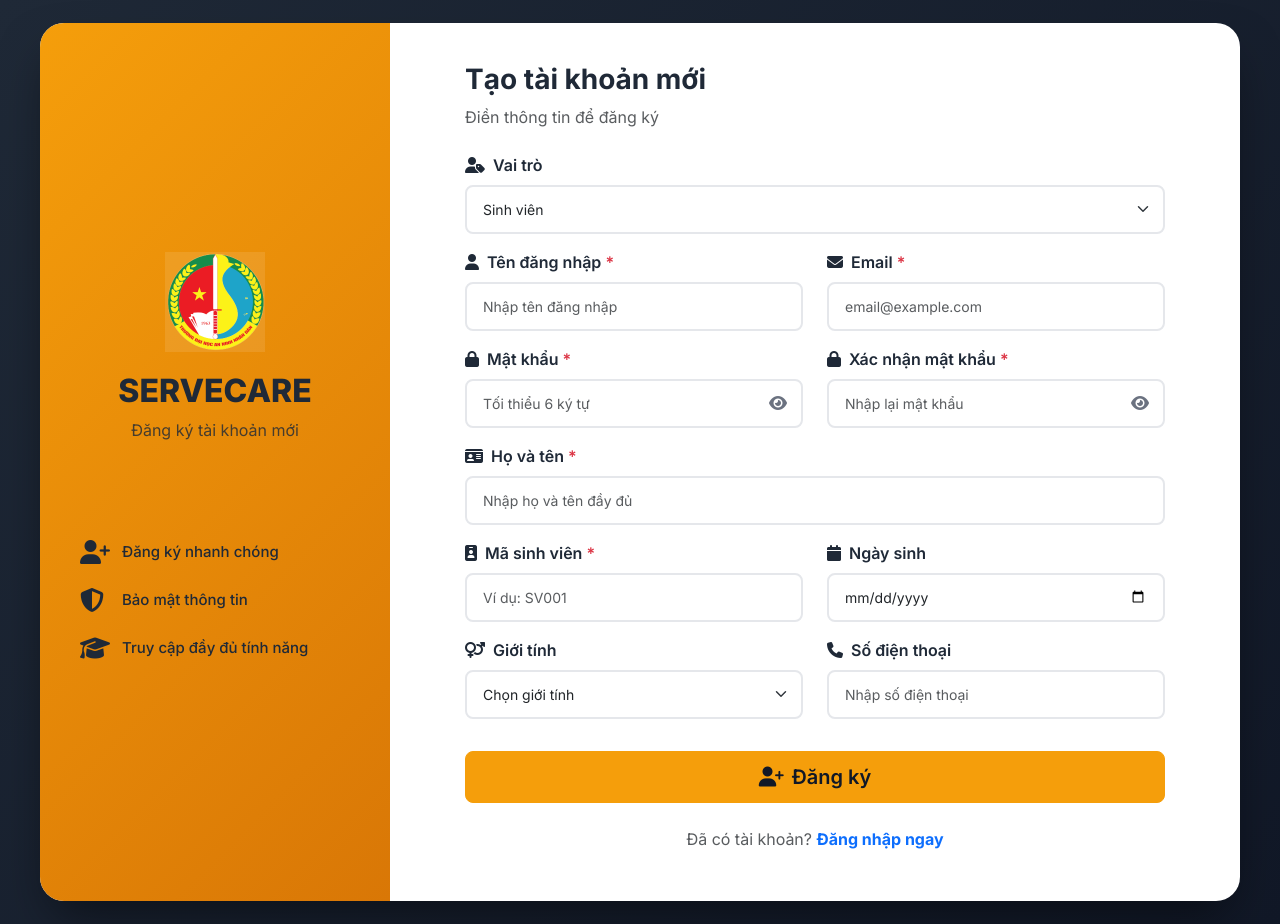
After one commit to NgocMinhTran445/Website, a Flask app: page /register in a window 1280 px wide. The commit adds this page. Run offline with Flask 3, Linux system fonts and the light colour scheme; some libraries are stand-ins or nearby versions.

Commit message:
add form register

```diff
--- a/app/routes/auth.py
+++ b/app/routes/auth.py
@@ -2,10 +2,11 @@ from functools import wraps
 from flask import Blueprint, render_template, redirect, url_for, flash, request
 from flask_login import login_user, logout_user, login_required, current_user
 from flask_wtf import FlaskForm
-from wtforms import StringField, PasswordField, BooleanField, SubmitField
-from wtforms.validators import DataRequired, Length, Email
-from app.models import User
+from wtforms import StringField, PasswordField, BooleanField, SubmitField, SelectField, DateField
+from wtforms.validators import DataRequired, Length, Email, EqualTo, ValidationError
+from app.models import User, Student, Lecturer
 from app import db
+from datetime import date
 
 auth_bp = Blueprint('auth', __name__)
 
@@ -67,6 +68,84 @@ class ChangePasswordForm(FlaskForm):
     ])
     confirm_password = PasswordField('Xác nhận mật khẩu mới', validators=[DataRequired()])
     submit = SubmitField('Đổi mật khẩu')
+
+
+class RegisterForm(FlaskForm):
+    """Form đăng ký tài khoản"""
+    role = SelectField('Vai trò',
+                      choices=[('student', 'Sinh viên'), ('lecturer', 'Giảng viên')],
+                      validators=[DataRequired(message='Vui lòng chọn vai trò')])
+
+    # Thông tin tài khoản
+    username = StringField('Tên đăng nhập', validators=[
+        DataRequired(message='Vui lòng nhập tên đăng nhập'),
+        Length(min=3, max=64, message='Tên đăng nhập từ 3-64 ký tự')
+    ])
+    email = StringField('Email', validators=[
+        DataRequired(message='Vui lòng nhập email'),
+        Email(message='Email không hợp lệ')
+    ])
+    password = PasswordField('Mật khẩu', validators=[
+        DataRequired(message='Vui lòng nhập mật khẩu'),
+        Length(min=6, message='Mật khẩu phải có ít nhất 6 ký tự')
+    ])
+    confirm_password = PasswordField('Xác nhận mật khẩu', validators=[
+        DataRequired(message='Vui lòng xác nhận mật khẩu'),
+        EqualTo('password', message='Mật khẩu xác nhận không khớp')
+    ])
+
+    # Thông tin cá nhân
+    full_name = StringField('Họ và tên', validators=[
+        DataRequired(message='Vui lòng nhập họ và tên'),
+        Length(min=3, max=100, message='Họ tên từ 3-100 ký tự')
+    ])
+
+    # Thông tin cho sinh viên
+    student_code = StringField('Mã sinh viên', validators=[
+        Length(max=20, message='Mã sinh viên tối đa 20 ký tự')
+    ])
+    dob = DateField('Ngày sinh', format='%Y-%m-%d', validators=[])
+    gender = SelectField('Giới tính',
+                        choices=[('', 'Chọn giới tính'), ('Nam', 'Nam'), ('Nữ', 'Nữ')],
+                        validators=[])
+
+    # Thông tin cho giảng viên
+    lecturer_code = StringField('Mã giảng viên', validators=[
+        Length(max=20, message='Mã giảng viên tối đa 20 ký tự')
+    ])
+    department = StringField('Khoa/Bộ môn', validators=[
+        Length(max=100, message='Khoa/Bộ môn tối đa 100 ký tự')
+    ])
+    degree = SelectField('Học vị',
+                        choices=[('', 'Chọn học vị'), ('Cử nhân', 'Cử nhân'), ('ThS', 'Thạc sĩ'),
+                                ('TS', 'Tiến sĩ'), ('PGS', 'Phó Giáo sư'), ('GS', 'Giáo sư')],
+                        validators=[])
+
+    phone = StringField('Số điện thoại', validators=[
+        Length(max=15, message='Số điện thoại tối đa 15 ký tự')
+    ])
+
+    submit = SubmitField('Đăng ký')
+
+    def validate_username(self, field):
+        """Kiểm tra username đã tồn tại chưa"""
+        if User.query.filter_by(username=field.data).first():
+            raise ValidationError('Tên đăng nhập đã được sử dụng')
+
+    def validate_email(self, field):
+        """Kiểm tra email đã tồn tại chưa"""
+        if User.query.filter_by(email=field.data).first():
+            raise ValidationError('Email đã được sử dụng')
+
+    def validate_student_code(self, field):
+        """Kiểm tra mã sinh viên đã tồn tại chưa"""
+        if field.data and Student.query.filter_by(student_code=field.data).first():
+            raise ValidationError('Mã sinh viên đã được sử dụng')
+
+    def validate_lecturer_code(self, field):
+        """Kiểm tra mã giảng viên đã tồn tại chưa"""
+        if field.data and Lecturer.query.filter_by(lecturer_code=field.data).first():
+            raise ValidationError('Mã giảng viên đã được sử dụng')
 
 
 # ==================== ROUTES ====================
@@ -143,3 +222,66 @@ def change_password():
         return redirect(url_for('auth.profile'))
 
     return render_template('auth/change_password.html', form=form)
+
+
+@auth_bp.route('/register', methods=['GET', 'POST'])
+def register():
+    """Xử lý đăng ký tài khoản"""
+    if current_user.is_authenticated:
+        return redirect(url_for('main.index'))
+
+    form = RegisterForm()
+
+    if form.validate_on_submit():
+        try:
+            # Tạo user
+            user = User(
+                username=form.username.data,
+                email=form.email.data,
+                role=form.role.data
+            )
+            user.set_password(form.password.data)
+            db.session.add(user)
+            db.session.flush()  # Để lấy user.id
+
+            # Tạo thông tin chi tiết theo role
+            if form.role.data == 'student':
+                if not form.student_code.data:
+                    flash('Vui lòng nhập mã sinh viên!', 'danger')
+                    return render_template('auth/register.html', form=form)
+
+                student = Student(
+                    user_id=user.id,
+                    student_code=form.student_code.data,
+                    full_name=form.full_name.data,
+                    dob=form.dob.data if form.dob.data else None,
+                    gender=form.gender.data if form.gender.data else None,
+                    phone=form.phone.data if form.phone.data else None,
+                    enrollment_year=date.today().year
+                )
+                db.session.add(student)
+
+            elif form.role.data == 'lecturer':
+                if not form.lecturer_code.data:
+                    flash('Vui lòng nhập mã giảng viên!', 'danger')
+                    return render_template('auth/register.html', form=form)
+
+                lecturer = Lecturer(
+                    user_id=user.id,
+                    lecturer_code=form.lecturer_code.data,
+                    full_name=form.full_name.data,
+                    department=form.department.data if form.department.data else None,
+                    degree=form.degree.data if form.degree.data else None,
+                    phone=form.phone.data if form.phone.data else None
+                )
+                db.session.add(lecturer)
+
+            db.session.commit()
+            flash(f'Đăng ký tài khoản thành công! Vui lòng đăng nhập.', 'success')
+            return redirect(url_for('auth.login'))
+
+        except Exception as e:
+            db.session.rollback()
+            flash(f'Có lỗi xảy ra: {str(e)}', 'danger')
+
+    return render_template('auth/register.html', form=form)
--- /dev/null
+++ b/app/templates/auth/register.html
@@ -0,0 +1,443 @@
+{% extends "base.html" %}
+
+{% block title %}Đăng ký - {{ app_name }}{% endblock %}
+
+{% block auth_content %}
+<div class="register-page">
+    <div class="register-container">
+        <div class="register-left">
+            <div class="brand-section">
+                <img src="{{ url_for('static', filename='images/logo.png') }}" alt="Logo" class="brand-logo">
+                <h1>{{ app_short_name }}</h1>
+                <p>Đăng ký tài khoản mới</p>
+            </div>
+
+            <div class="features-list">
+                <div class="feature-item">
+                    <i class="fas fa-user-plus"></i>
+                    <span>Đăng ký nhanh chóng</span>
+                </div>
+                <div class="feature-item">
+                    <i class="fas fa-shield-alt"></i>
+                    <span>Bảo mật thông tin</span>
+                </div>
+                <div class="feature-item">
+                    <i class="fas fa-graduation-cap"></i>
+                    <span>Truy cập đầy đủ tính năng</span>
+                </div>
+            </div>
+        </div>
+
+        <div class="register-right">
+            <div class="register-form-wrapper">
+                <h2>Tạo tài khoản mới</h2>
+                <p class="text-muted mb-4">Điền thông tin để đăng ký</p>
+
+                {% with messages = get_flashed_messages(with_categories=true) %}
+                    {% if messages %}
+                        {% for category, message in messages %}
+                            <div class="alert alert-{{ category }} mb-3">
+                                {{ message }}
+                            </div>
+                        {% endfor %}
+                    {% endif %}
+                {% endwith %}
+
+                <form method="POST" action="{{ url_for('auth.register') }}" id="registerForm">
+                    {{ form.hidden_tag() }}
+
+                    <!-- Chọn vai trò -->
+                    <div class="mb-3">
+                        <label class="form-label">
+                            <i class="fas fa-user-tag me-2"></i>Vai trò
+                        </label>
+                        {{ form.role(class="form-select", id="roleSelect") }}
+                        {% if form.role.errors %}
+                            <div class="invalid-feedback d-block">
+                                {{ form.role.errors[0] }}
+                            </div>
+                        {% endif %}
+                    </div>
+
+                    <!-- Thông tin tài khoản -->
+                    <div class="row">
+                        <div class="col-md-6 mb-3">
+                            <label class="form-label">
+                                <i class="fas fa-user me-2"></i>Tên đăng nhập <span class="text-danger">*</span>
+                            </label>
+                            {{ form.username(class="form-control", placeholder="Nhập tên đăng nhập") }}
+                            {% if form.username.errors %}
+                                <div class="invalid-feedback d-block">
+                                    {{ form.username.errors[0] }}
+                                </div>
+                            {% endif %}
+                        </div>
+
+                        <div class="col-md-6 mb-3">
+                            <label class="form-label">
+                                <i class="fas fa-envelope me-2"></i>Email <span class="text-danger">*</span>
+                            </label>
+                            {{ form.email(class="form-control", placeholder="email@example.com") }}
+                            {% if form.email.errors %}
+                                <div class="invalid-feedback d-block">
+                                    {{ form.email.errors[0] }}
+                                </div>
+                            {% endif %}
+                        </div>
+                    </div>
+
+                    <div class="row">
+                        <div class="col-md-6 mb-3">
+                            <label class="form-label">
+                                <i class="fas fa-lock me-2"></i>Mật khẩu <span class="text-danger">*</span>
+                            </label>
+                            <div class="password-input">
+                                {{ form.password(class="form-control", placeholder="Tối thiểu 6 ký tự", id="password") }}
+                                <button type="button" class="toggle-password" onclick="togglePassword('password', 'toggleIcon1')">
+                                    <i class="fas fa-eye" id="toggleIcon1"></i>
+                                </button>
+                            </div>
+                            {% if form.password.errors %}
+                                <div class="invalid-feedback d-block">
+                                    {{ form.password.errors[0] }}
+                                </div>
+                            {% endif %}
+                        </div>
+
+                        <div class="col-md-6 mb-3">
+                            <label class="form-label">
+                                <i class="fas fa-lock me-2"></i>Xác nhận mật khẩu <span class="text-danger">*</span>
+                            </label>
+                            <div class="password-input">
+                                {{ form.confirm_password(class="form-control", placeholder="Nhập lại mật khẩu", id="confirm_password") }}
+                                <button type="button" class="toggle-password" onclick="togglePassword('confirm_password', 'toggleIcon2')">
+                                    <i class="fas fa-eye" id="toggleIcon2"></i>
+                                </button>
+                            </div>
+                            {% if form.confirm_password.errors %}
+                                <div class="invalid-feedback d-block">
+                                    {{ form.confirm_password.errors[0] }}
+                                </div>
+                            {% endif %}
+                        </div>
+                    </div>
+
+                    <!-- Thông tin cá nhân -->
+                    <div class="mb-3">
+                        <label class="form-label">
+                            <i class="fas fa-id-card me-2"></i>Họ và tên <span class="text-danger">*</span>
+                        </label>
+                        {{ form.full_name(class="form-control", placeholder="Nhập họ và tên đầy đủ") }}
+                        {% if form.full_name.errors %}
+                            <div class="invalid-feedback d-block">
+                                {{ form.full_name.errors[0] }}
+                            </div>
+                        {% endif %}
+                    </div>
+
+                    <!-- Form cho Sinh viên -->
+                    <div id="studentFields" style="display: none;">
+                        <div class="row">
+                            <div class="col-md-6 mb-3">
+                                <label class="form-label">
+                                    <i class="fas fa-id-badge me-2"></i>Mã sinh viên <span class="text-danger">*</span>
+                                </label>
+                                {{ form.student_code(class="form-control", placeholder="Ví dụ: SV001") }}
+                                {% if form.student_code.errors %}
+                                    <div class="invalid-feedback d-block">
+                                        {{ form.student_code.errors[0] }}
+                                    </div>
+                                {% endif %}
+                            </div>
+
+                            <div class="col-md-6 mb-3">
+                                <label class="form-label">
+                                    <i class="fas fa-calendar me-2"></i>Ngày sinh
+                                </label>
+                                {{ form.dob(class="form-control") }}
+                                {% if form.dob.errors %}
+                                    <div class="invalid-feedback d-block">
+                                        {{ form.dob.errors[0] }}
+                                    </div>
+                                {% endif %}
+                            </div>
+                        </div>
+
+                        <div class="row">
+                            <div class="col-md-6 mb-3">
+                                <label class="form-label">
+                                    <i class="fas fa-venus-mars me-2"></i>Giới tính
+                                </label>
+                                {{ form.gender(class="form-select") }}
+                                {% if form.gender.errors %}
+                                    <div class="invalid-feedback d-block">
+                                        {{ form.gender.errors[0] }}
+                                    </div>
+                                {% endif %}
+                            </div>
+
+                            <div class="col-md-6 mb-3">
+                                <label class="form-label">
+                                    <i class="fas fa-phone me-2"></i>Số điện thoại
+                                </label>
+                                {{ form.phone(class="form-control", placeholder="Nhập số điện thoại") }}
+                                {% if form.phone.errors %}
+                                    <div class="invalid-feedback d-block">
+                                        {{ form.phone.errors[0] }}
+                                    </div>
+                                {% endif %}
+                            </div>
+                        </div>
+                    </div>
+
+                    <!-- Form cho Giảng viên -->
+                    <div id="lecturerFields" style="display: none;">
+                        <div class="row">
+                            <div class="col-md-6 mb-3">
+                                <label class="form-label">
+                                    <i class="fas fa-id-badge me-2"></i>Mã giảng viên <span class="text-danger">*</span>
+                                </label>
+                                {{ form.lecturer_code(class="form-control", placeholder="Ví dụ: GV001") }}
+                                {% if form.lecturer_code.errors %}
+                                    <div class="invalid-feedback d-block">
+                                        {{ form.lecturer_code.errors[0] }}
+                                    </div>
+                                {% endif %}
+                            </div>
+
+                            <div class="col-md-6 mb-3">
+                                <label class="form-label">
+                                    <i class="fas fa-building me-2"></i>Khoa/Bộ môn
+                                </label>
+                                {{ form.department(class="form-control", placeholder="Ví dụ: Khoa CNTT") }}
+                                {% if form.department.errors %}
+                                    <div class="invalid-feedback d-block">
+                                        {{ form.department.errors[0] }}
+                                    </div>
+                                {% endif %}
+                            </div>
+                        </div>
+
+                        <div class="row">
+                            <div class="col-md-6 mb-3">
+                                <label class="form-label">
+                                    <i class="fas fa-graduation-cap me-2"></i>Học vị
+                                </label>
+                                {{ form.degree(class="form-select") }}
+                                {% if form.degree.errors %}
+                                    <div class="invalid-feedback d-block">
+                                        {{ form.degree.errors[0] }}
+                                    </div>
+                                {% endif %}
+                            </div>
+
+                            <div class="col-md-6 mb-3">
+                                <label class="form-label">
+                                    <i class="fas fa-phone me-2"></i>Số điện thoại
+                                </label>
+                                {{ form.phone(class="form-control", placeholder="Nhập số điện thoại") }}
+                                {% if form.phone.errors %}
+                                    <div class="invalid-feedback d-block">
+                                        {{ form.phone.errors[0] }}
+                                    </div>
+                                {% endif %}
+                            </div>
+                        </div>
+                    </div>
+
+                    <button type="submit" class="btn btn-primary w-100 btn-lg mt-3">
+                        <i class="fas fa-user-plus me-2"></i>Đăng ký
+                    </button>
+                </form>
+
+                <div class="login-link mt-4 text-center">
+                    <p class="text-muted">
+                        Đã có tài khoản?
+                        <a href="{{ url_for('auth.login') }}" class="text-primary fw-bold">Đăng nhập ngay</a>
+                    </p>
+                </div>
+            </div>
+        </div>
+    </div>
+</div>
+
+<style>
+    .register-page {
+        min-height: 100vh;
+        display: flex;
+        align-items: center;
+        justify-content: center;
+        background: linear-gradient(135deg, #1F2937 0%, #111827 100%);
+        padding: 20px;
+    }
+
+    .register-container {
+        display: flex;
+        max-width: 1200px;
+        width: 100%;
+        background: white;
+        border-radius: 24px;
+        overflow: hidden;
+        box-shadow: 0 25px 50px -12px rgba(0, 0, 0, 0.5);
+    }
+
+    .register-left {
+        flex: 0 0 350px;
+        background: linear-gradient(135deg, #F59E0B 0%, #D97706 100%);
+        padding: 60px 40px;
+        display: flex;
+        flex-direction: column;
+        justify-content: center;
+        color: #1F2937;
+    }
+
+    .brand-section {
+        text-align: center;
+        margin-bottom: 40px;
+    }
+
+    .brand-logo {
+        width: 100px;
+        height: 100px;
+        object-fit: contain;
+        margin: 0 auto 20px;
+        display: block;
+    }
+
+    .brand-section h1 {
+        font-size: 32px;
+        font-weight: 800;
+        margin-bottom: 8px;
+    }
+
+    .brand-section p {
+        font-size: 16px;
+        opacity: 0.8;
+    }
+
+    .features-list {
+        margin-top: 30px;
+    }
+
+    .feature-item {
+        display: flex;
+        align-items: center;
+        gap: 12px;
+        padding: 12px 0;
+        font-size: 15px;
+        font-weight: 500;
+    }
+
+    .feature-item i {
+        font-size: 24px;
+        width: 30px;
+    }
+
+    .register-right {
+        flex: 1;
+        padding: 40px 50px;
+        overflow-y: auto;
+        max-height: 95vh;
+    }
+
+    .register-form-wrapper {
+        width: 100%;
+        max-width: 700px;
+        margin: 0 auto;
+    }
+
+    .register-form-wrapper h2 {
+        font-size: 28px;
+        font-weight: 700;
+        color: #1F2937;
+        margin-bottom: 8px;
+    }
+
+    .password-input {
+        position: relative;
+    }
+
+    .toggle-password {
+        position: absolute;
+        right: 16px;
+        top: 50%;
+        transform: translateY(-50%);
+        background: none;
+        border: none;
+        color: #6B7280;
+        cursor: pointer;
+        z-index: 10;
+    }
+
+    .login-link a {
+        color: #F59E0B;
+        text-decoration: none;
+    }
+
+    .login-link a:hover {
+        color: #D97706;
+        text-decoration: underline;
+    }
+
+    @media (max-width: 992px) {
+        .register-left {
+            display: none;
+        }
+
+        .register-right {
+            padding: 30px 25px;
+        }
+    }
+
+    @media (max-width: 576px) {
+        .register-right {
+            padding: 20px 15px;
+        }
+
+        .register-form-wrapper h2 {
+            font-size: 24px;
+        }
+    }
+</style>
+
+<script>
+    // Toggle hiển thị fields theo role
+    document.getElementById('roleSelect').addEventListener('change', function() {
+        const role = this.value;
+        const studentFields = document.getElementById('studentFields');
+        const lecturerFields = document.getElementById('lecturerFields');
+
+        if (role === 'student') {
+            studentFields.style.display = 'block';
+            lecturerFields.style.display = 'none';
+        } else if (role === 'lecturer') {
+            studentFields.style.display = 'none';
+            lecturerFields.style.display = 'block';
+        } else {
+            studentFields.style.display = 'none';
+            lecturerFields.style.display = 'none';
+        }
+    });
+
+    // Trigger change event khi trang load
+    document.addEventListener('DOMContentLoaded', function() {
+        document.getElementById('roleSelect').dispatchEvent(new Event('change'));
+    });
+
+    // Toggle password visibility
+    function togglePassword(inputId, iconId) {
+        const passwordInput = document.getElementById(inputId);
+        const toggleIcon = document.getElementById(iconId);
+
+        if (passwordInput.type === 'password') {
+            passwordInput.type = 'text';
+            toggleIcon.classList.remove('fa-eye');
+            toggleIcon.classList.add('fa-eye-slash');
+        } else {
+            passwordInput.type = 'password';
+            toggleIcon.classList.remove('fa-eye-slash');
+            toggleIcon.classList.add('fa-eye');
+        }
+    }
+</script>
+{% endblock %}
```
Also changed, not shown: app/templates/auth/login.html (+7 -0 lines).
